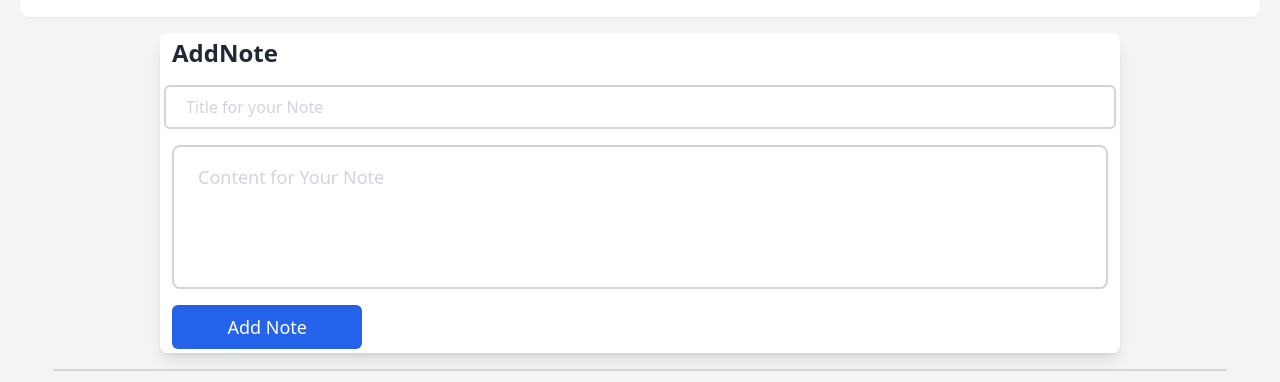
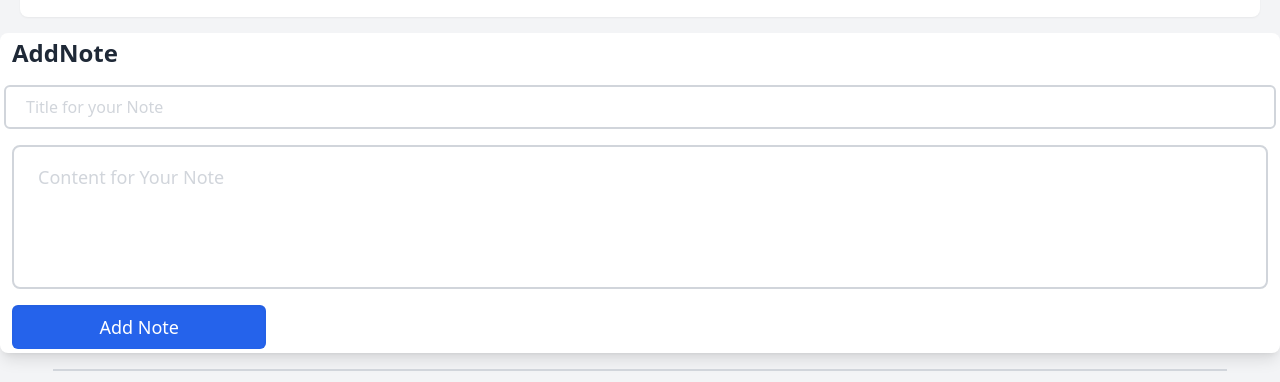
Before and after one commit to Hritujeet/StickyWall-JS, a plain HTML site: page index.html in a window 1280 px wide. Shown: the part 75-457 px from the top of the page. Drawn offline with Linux system fonts and the light colour scheme.

Commit message:
Update index.html

```diff
--- a/index.html
+++ b/index.html
@@ -25,7 +25,7 @@
     </nav>
 
     <div
-        class="text-center md:text-left addNote grid mx-auto my-4 bg-white h-80 p-6 rounded-lg shadow-lg space-y-4 w-3/4 ">
+        class="text-center md:text-left addNote grid mx-auto my-4 bg-white h-80 p-6 rounded-lg shadow-lg space-y-4 mx-5">
         <span
             class="text-gray-800 md:mx-2 text-xl md:text-2xl font-bold hover:underline hover:underline-offset-4 cursor-default order-1">AddNote</span>
 
```
